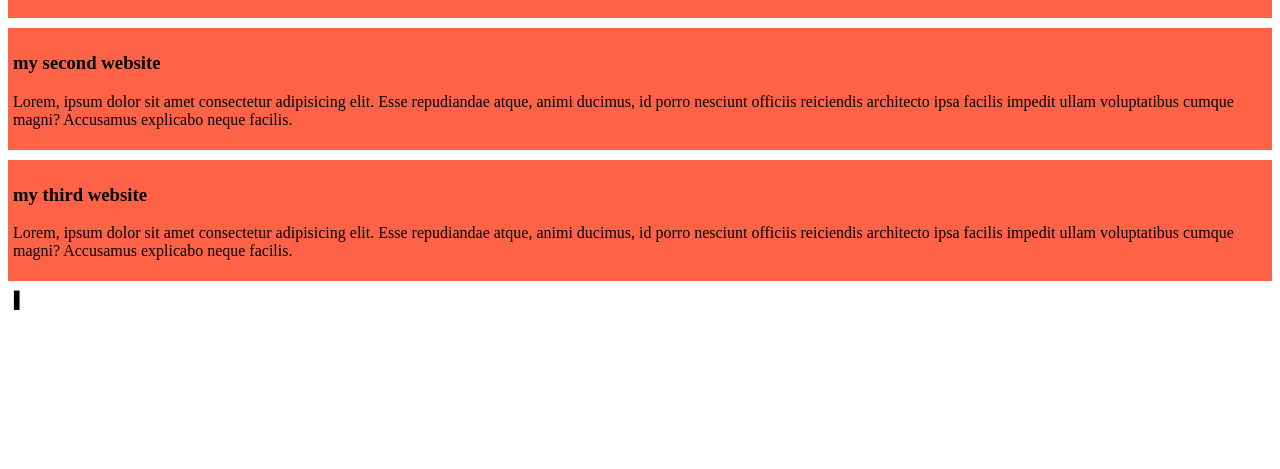
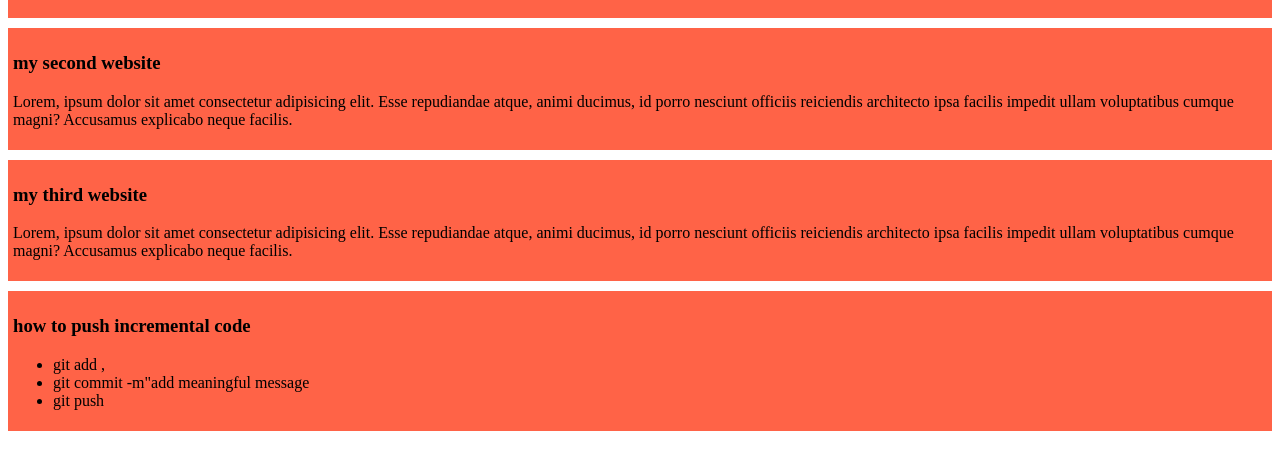
Before and after one commit to NazmulHasan-web/my-super-website, a plain HTML site: page index.html in a window 1280 px wide. Shown: the part 111-580 px from the top of the page. Drawn offline with Linux system fonts and the light colour scheme.

Commit message:
add some instruction

```diff
--- a/index.html
+++ b/index.html
@@ -19,6 +19,13 @@
         <h3>my third website</h3>
         <p>Lorem, ipsum dolor sit amet consectetur adipisicing elit. Esse repudiandae atque, animi ducimus, id porro nesciunt officiis reiciendis architecto ipsa facilis impedit ullam voluptatibus cumque magni? Accusamus explicabo neque facilis.</p>
     </div>
-    ▐
+    <div>
+        <h3>how to push incremental code </h3>
+        <ul>
+            <li>git add ,</li>
+            <li>git commit -m"add meaningful message</li>
+            <li>git push</li>
+        </ul>
+    </div>
 </body>
 </html>
```
